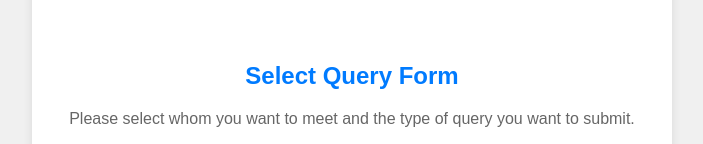
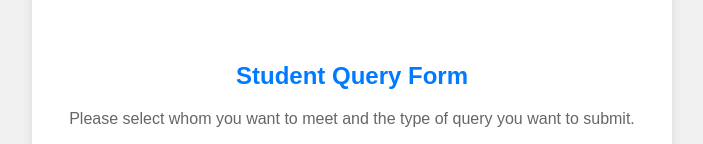
Before and after one commit to Shashank758/query, a plain HTML site: page next_page.html in a window 1280 px wide. Shown: the part 251-395 px from the top of the page, without its empty margins (288-991 px from the left). Drawn offline with Linux system fonts and the light colour scheme.

Commit message:
Update next_page.html

```diff
--- a/next_page.html
+++ b/next_page.html
@@ -68,7 +68,7 @@
 
 <div class="container">
     <img src="MU Golden.png" alt="University Logo">
-    <h2>Select Query Form</h2>
+    <h2>Student Query Form</h2>
     <p>Please select whom you want to meet and the type of query you want to submit.</p>
     <form id="queryForm">
         <div class="form-group">
```
